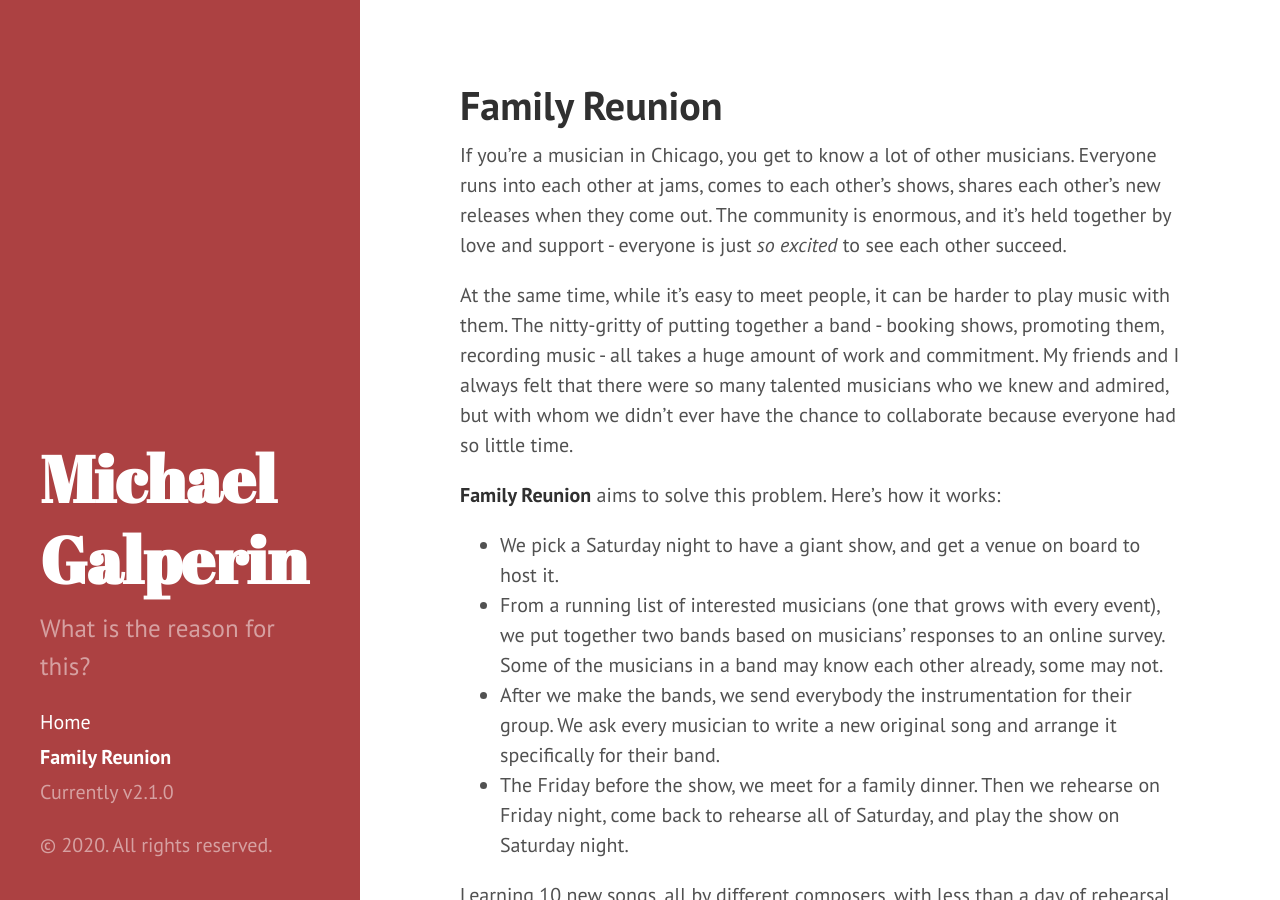
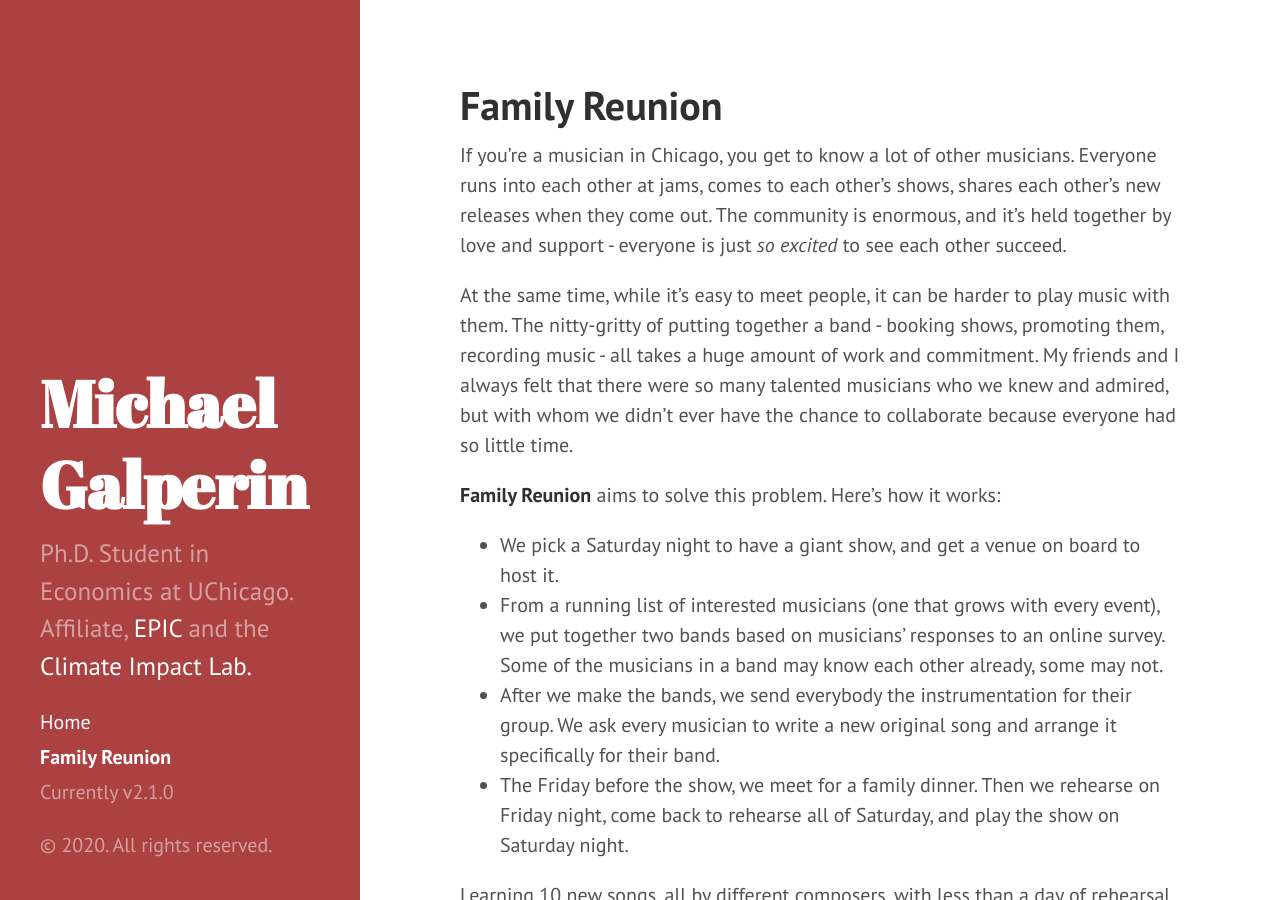
Before and after one commit to michaelgalperin/git_website_old, a Jekyll site: the page built from famreunion.md, in a window 1280 px wide and 900 px high. Built offline with Jekyll 4.4.1, drawn with Linux system fonts in a browser that asks for light colours; Markdown is read by kramdown in place of the engine named in the settings.

Commit message:
will deal w this later

```diff
--- a/_config.yml
+++ b/_config.yml
@@ -8,7 +8,7 @@ permalink:        pretty
 # Setup
 title:            Michael Galperin
 tagline:          'Beep Boop'
-description:      'What is the reason for this?'
+description:      'Ph.D. Student in Economics at UChicago. Affiliate, <a href="https://twitter.com/UChiEnergy" target="_blank">EPIC</a> and the <a href="https://twitter.com/impact_lab?lang=en" target="_blank">Climate Impact Lab.</a>'
 url:              http://michaelgalperin.github.io
 baseurl:          /
 
```
